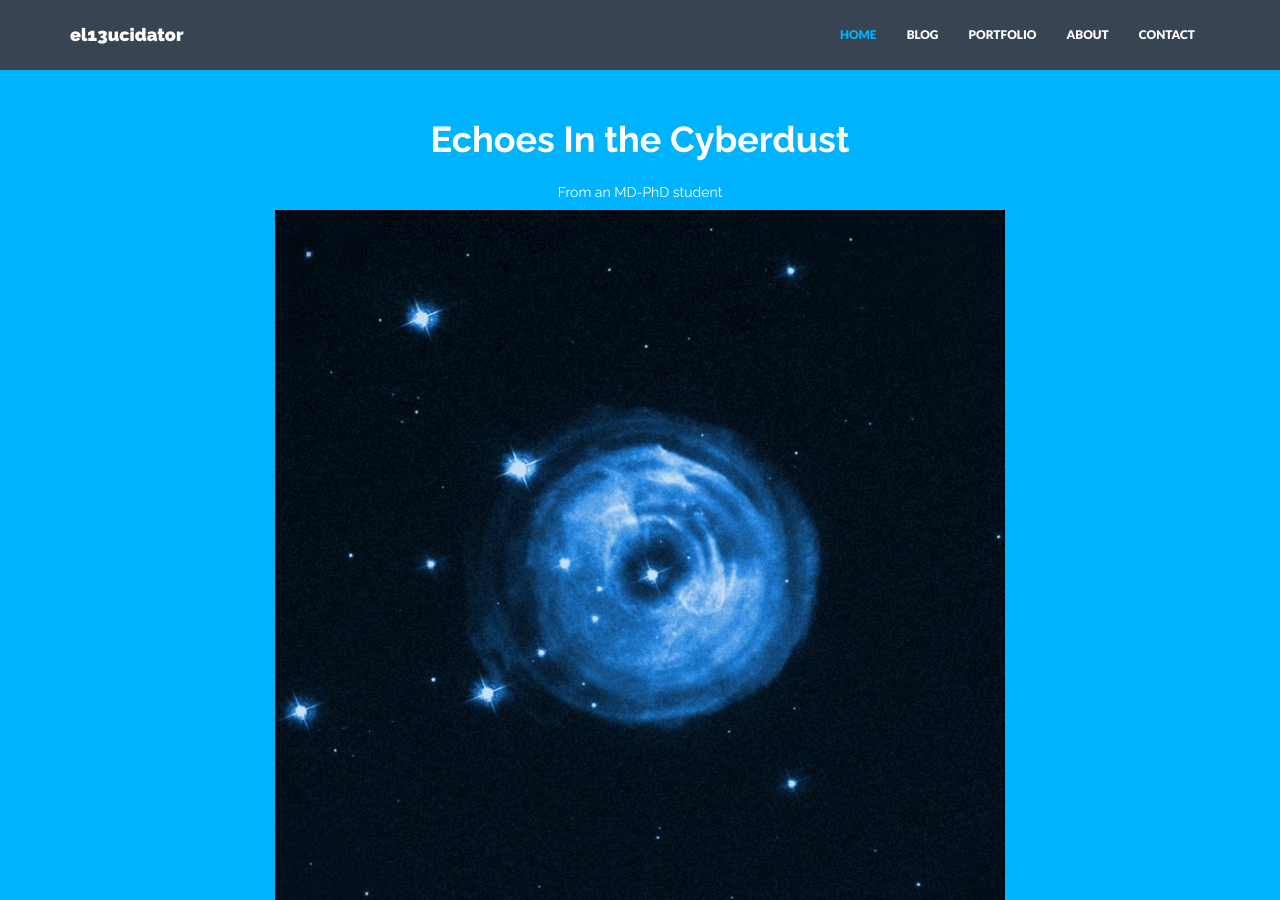
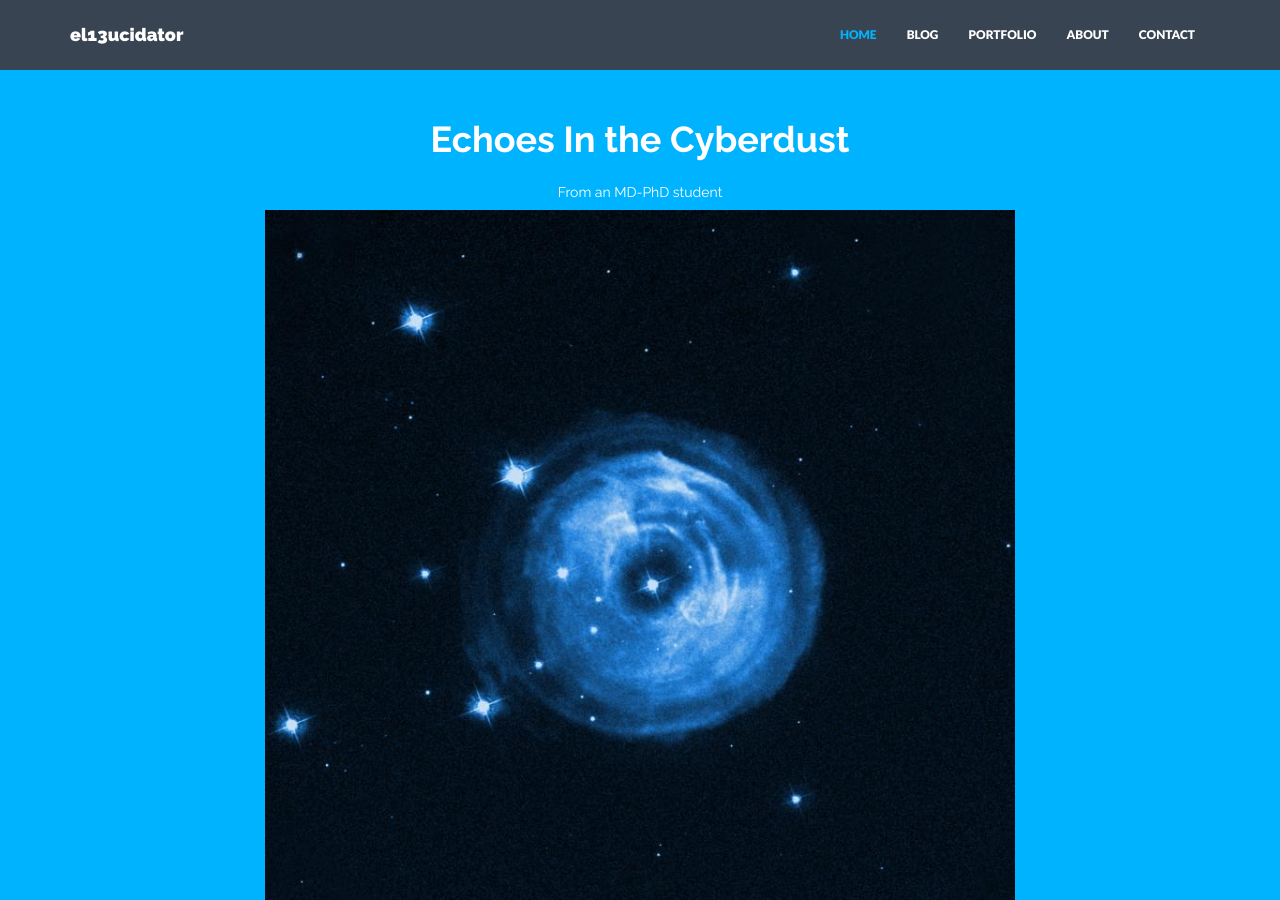
Before and after one commit to el13ucidator/el13ucidator.github.io, a Jekyll site: the page built from index.html, in a window 1280 px wide and 900 px high. Built offline with Jekyll 4.4.1, drawn with Linux system fonts in a browser that asks for light colours; nearby versions of some CDN libraries.

Commit message:
trying to restore default

```diff
--- a/_includes/header.html
+++ b/_includes/header.html
@@ -1,9 +1,13 @@
 <div id="headerwrap">
     <div class="container">
-            <div class="col-lg-8 col-lg-offset-2 himg">
+        <div class="row">
+            <div class="col-lg-8 col-lg-offset-2">
                 <h1>Echoes In the Cyberdust</h1>
                 <h5>From an MD-PhD student</h5>
+            </div>
+            <div class="col-lg-8 col-lg-offset-2 himg">
                       <img src="{{ "/assets/img/header-bg.jpg" | prepend: site.baseurl }}" class="img-responsive">
             </div>
+        </div><!-- /row -->
     </div> <!-- /container -->
 </div><!-- /headerwrap -->
```
